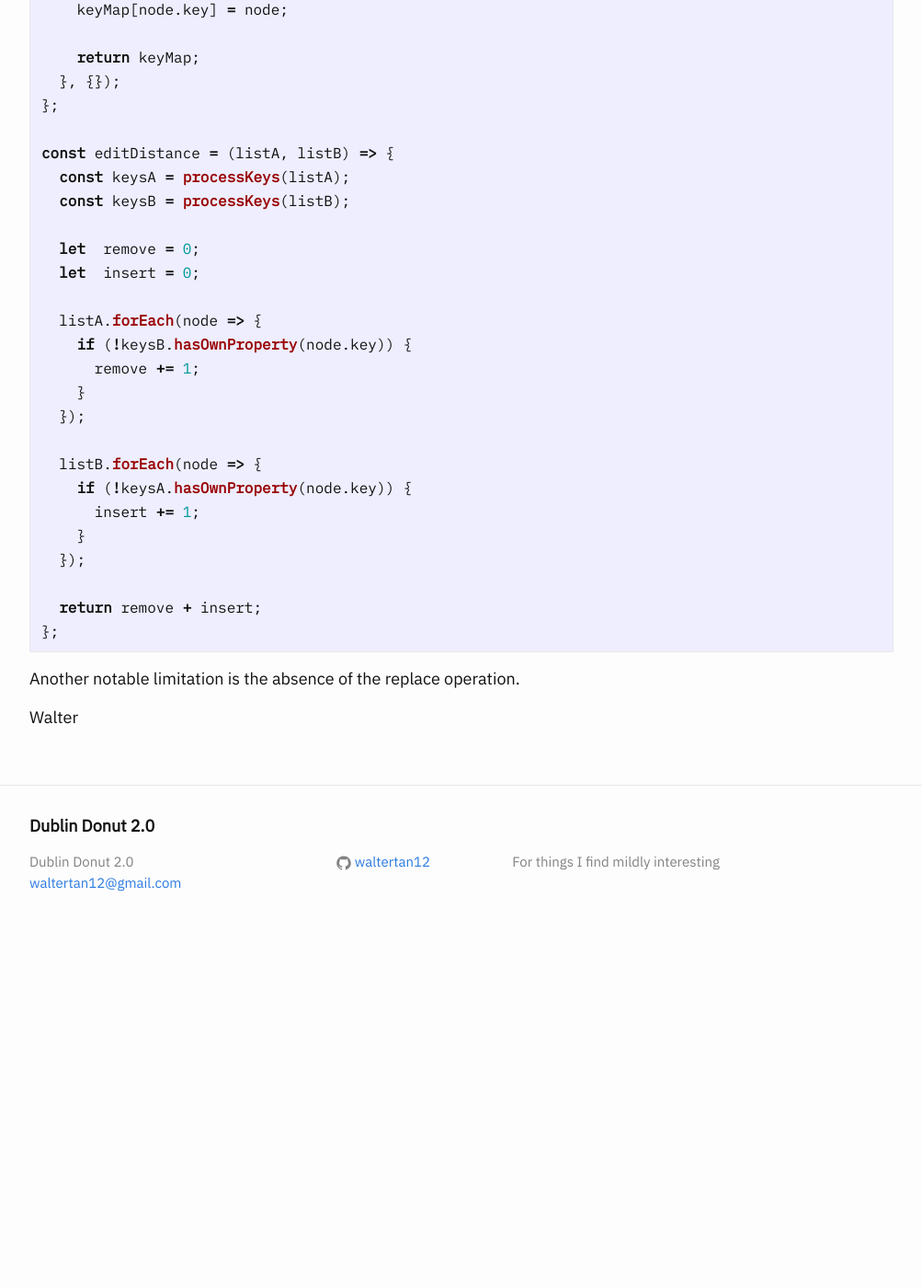
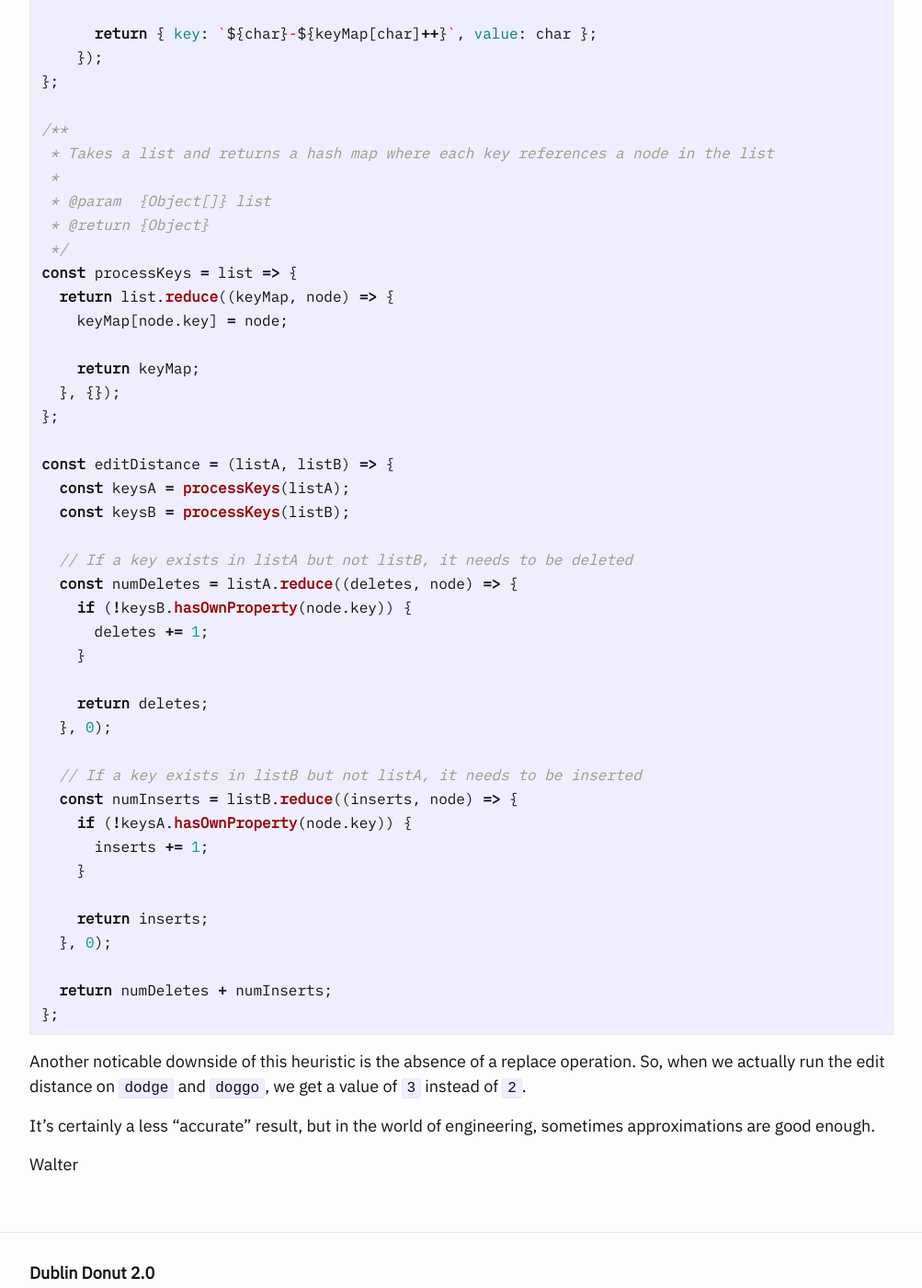
Before and after one commit to waltertan12/blog, a Jekyll site: the page built from _posts/2018-05-09-list-diffs.md, in a window 1280 px wide and 1400 px high, scrolled down 7951 px. Shown: the whole window at 92% size, without its empty margins (138-1141 px from the left). Built offline with Jekyll 4.4.1, drawn with Linux system fonts in a browser that asks for light colours; formulas are drawn with MathJax 3; before the commit the page ends 8982 px from its top, so only the background shows below that; some of the changed text lies outside the part shown.

Commit message:
Edit code snippet for diff heuristic

````diff
--- a/_posts/2018-05-09-list-diffs.md
+++ b/_posts/2018-05-09-list-diffs.md
@@ -254,23 +254,36 @@ const doggo = [
   { key: 'o-1', value: 'o' },
 ];
 
+/**
+ * Transforms a string into a list of objects
+ * Each object has the following structure:
+ * {
+ *   key: string,
+ *   value: string,
+ * }
+ *
+ * @param  {string}   str
+ * @return {Object[]} list
+ */
 const buildList = str => {
-	const len = str.length;
-	const list = [];
-	const keyMap = {};
+  const keyMap = {};
 
-	for (let i = 0; i < len; i += 1) {
-		const char = str[i];
-		if (!keyMap[char]) {
-			keyMap[char] = 1;
-		}
+  return str.split('')
+    .map(char => {
+      if (!keyMap[char]) {
+        keyMap[char] = 1;
+      }
 
-		list.push({ key: `${char}-${keyMap[char]++}`, value: char });
-	}
-
-	return list;
+      return { key: `${char}-${keyMap[char]++}`, value: char };
+    });
 };
 
+/**
+ * Takes a list and returns a hash map where each key references a node in the list
+ *
+ * @param  {Object[]} list
+ * @return {Object}
+ */
 const processKeys = list => {
   return list.reduce((keyMap, node) => {
     keyMap[node.key] = node;
@@ -283,25 +296,30 @@ const editDistance = (listA, listB) => {
   const keysA = processKeys(listA);
   const keysB = processKeys(listB);
 
-  let  remove = 0;
-  let  insert = 0;
+  // If a key exists in listA but not listB, it needs to be deleted
+  const numDeletes = listA.reduce((deletes, node) => {
+    if (!keysB.hasOwnProperty(node.key)) {
+      deletes += 1;
+    }
 
-  listA.forEach(node => {
-    if (!keysB.hasOwnProperty(node.key)) {
-      remove += 1;
+    return deletes;
+  }, 0);
+
+  // If a key exists in listB but not listA, it needs to be inserted
+  const numInserts = listB.reduce((inserts, node) => {
+    if (!keysA.hasOwnProperty(node.key)) {
+      inserts += 1;
     }
-  });
 
-  listB.forEach(node => {
-    if (!keysA.hasOwnProperty(node.key)) {
-      insert += 1;
-    }
-  });
+    return inserts;
+  }, 0);
 
-  return remove + insert;
+  return numDeletes + numInserts;
 };
 ```
 
-Another notable limitation is the absence of the replace operation.
+Another noticable downside of this heuristic is the absence of a replace operation. So, when we actually run the edit distance on `dodge` and `doggo`, we get a value of `3` instead of `2`.
+
+It's certainly a less "accurate" result, but in the world of engineering, sometimes approximations are good enough.
 
 Walter
````
